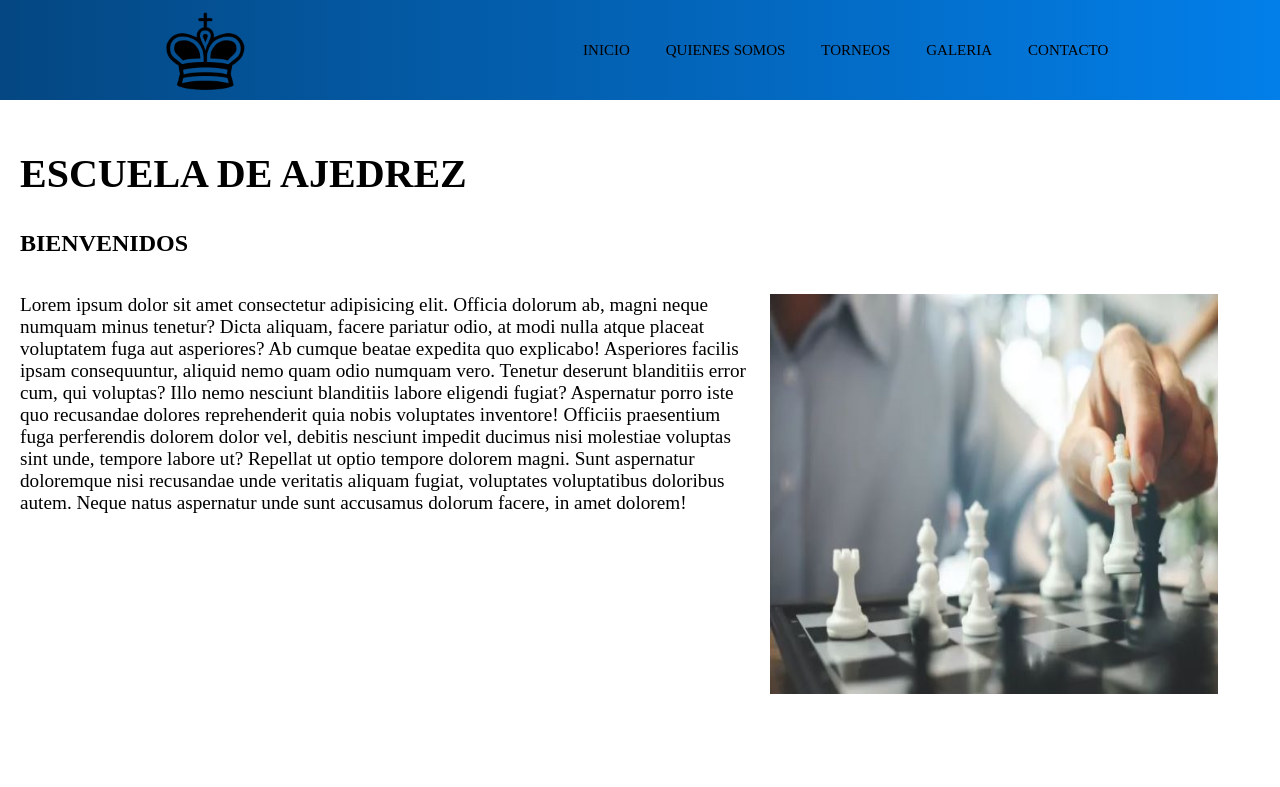
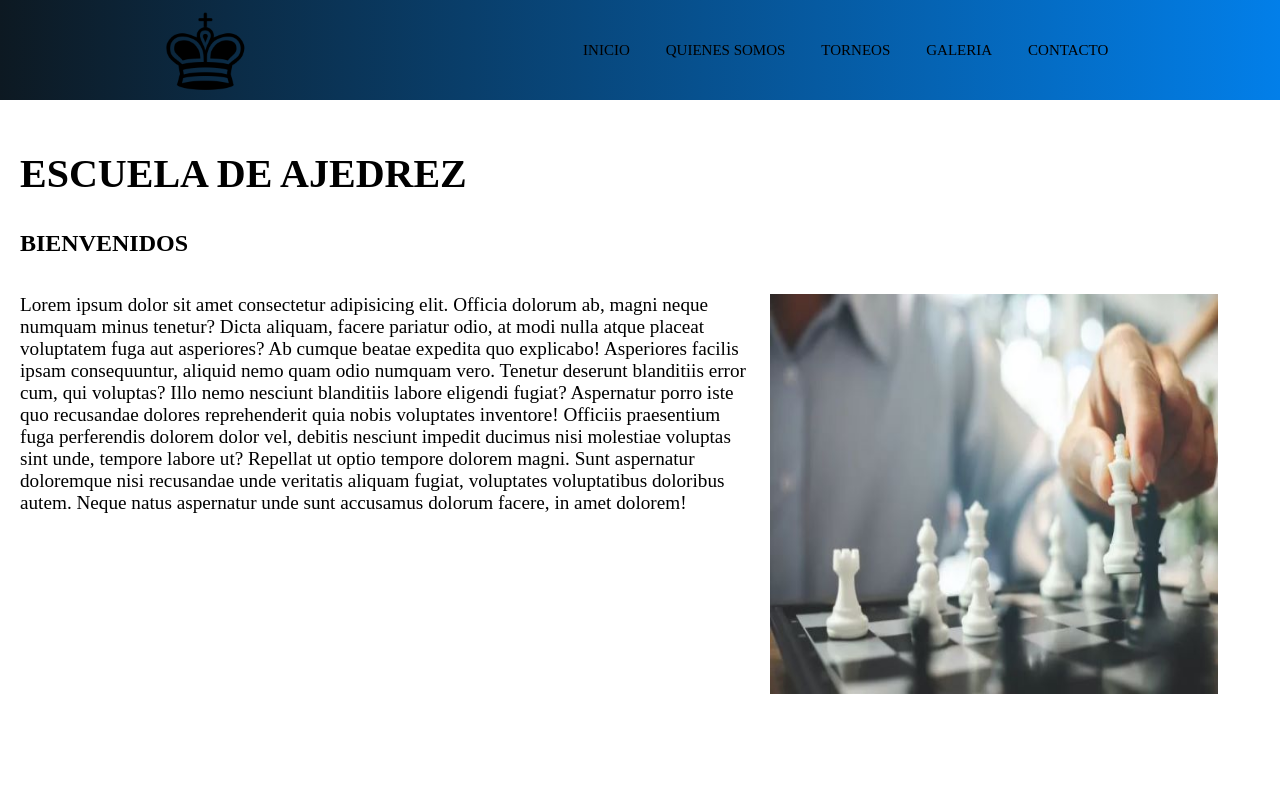
Before and after one commit to HectorAlzaga/mi_repositorio, a plain HTML site: page index.html in a window 1280 px wide. Shown: the top 787 px of the page. Drawn offline with Linux system fonts and the light colour scheme.

Commit message:
se agrego gradiente al header

```diff
--- a/css/style.css
+++ b/css/style.css
@@ -9,7 +9,7 @@
     height: 100px;
     /* background-color: #027fe9; */
     /*USO DE GRADIENTE*/
-    background-image: linear-gradient(to left, #027fe9, #044782);
+    background-image: linear-gradient(to left, #027fe9, #0d1922);
     flex-wrap: wrap;
     justify-content: space-around;
     align-items: center;
```
